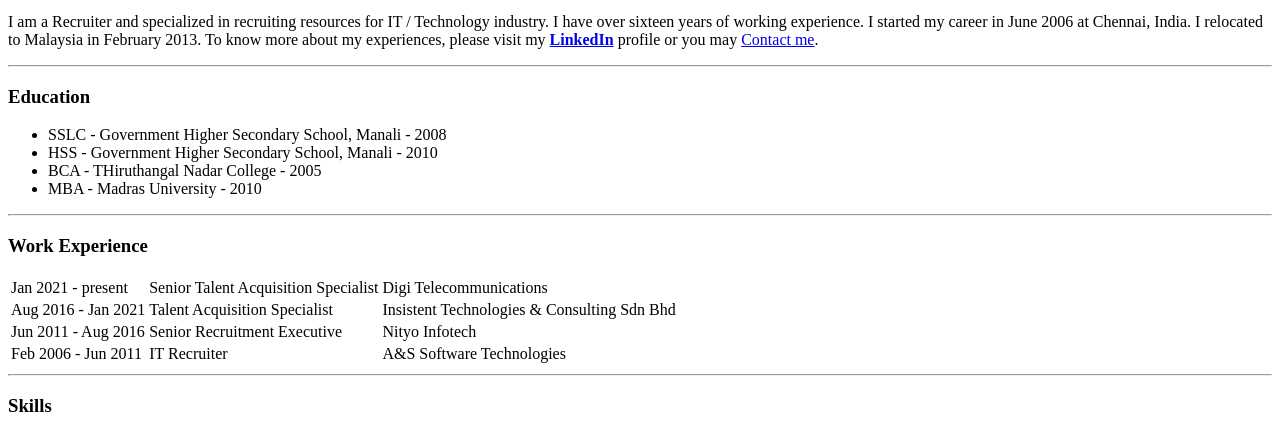
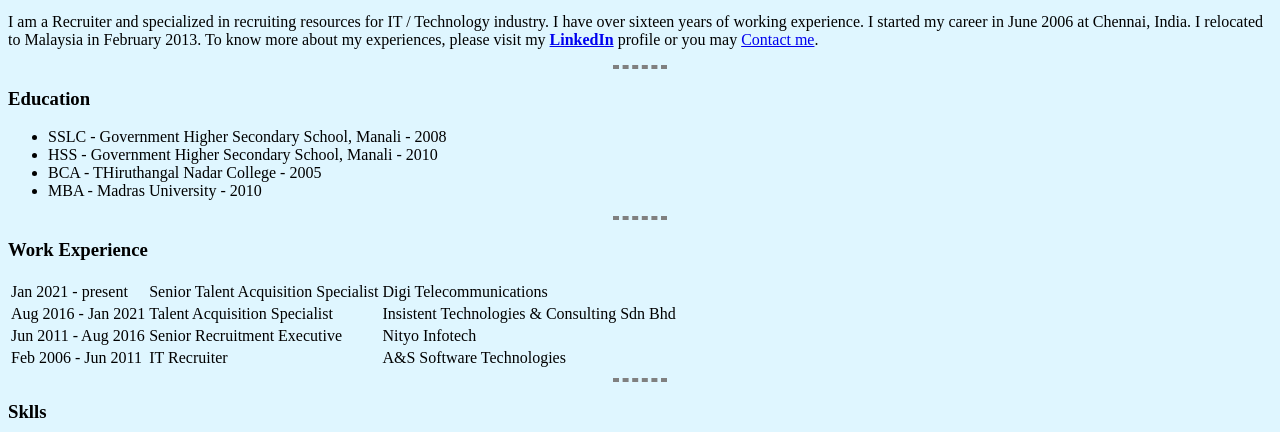
Before and after one commit to Swami-P/cv, a plain HTML site: page index.html in a window 1280 px wide. Shown: the part 357-789 px from the top of the page. Drawn offline with Linux system fonts and the light colour scheme.

Commit message:
Add new version of index.html

```diff
--- a/index.html
+++ b/index.html
@@ -5,6 +5,21 @@
   <meta charset="utf-8">
   <title>Swami's Personal Site</title>
 </head>
+
+<style>
+
+  body {
+    background-color: #DFF6FF;
+  }
+
+  hr {
+
+    border: 2px dashed grey;
+    width: 50px;
+
+  }
+
+</style>
 
 <body>
   <table cellspacing="20">
@@ -56,7 +71,7 @@
     </tr>
   </table>
   <hr>
-  <h3>Skills</h3>
+  <h3>Sklls</h3>
   <table>
     <tr>
       <td>
```
